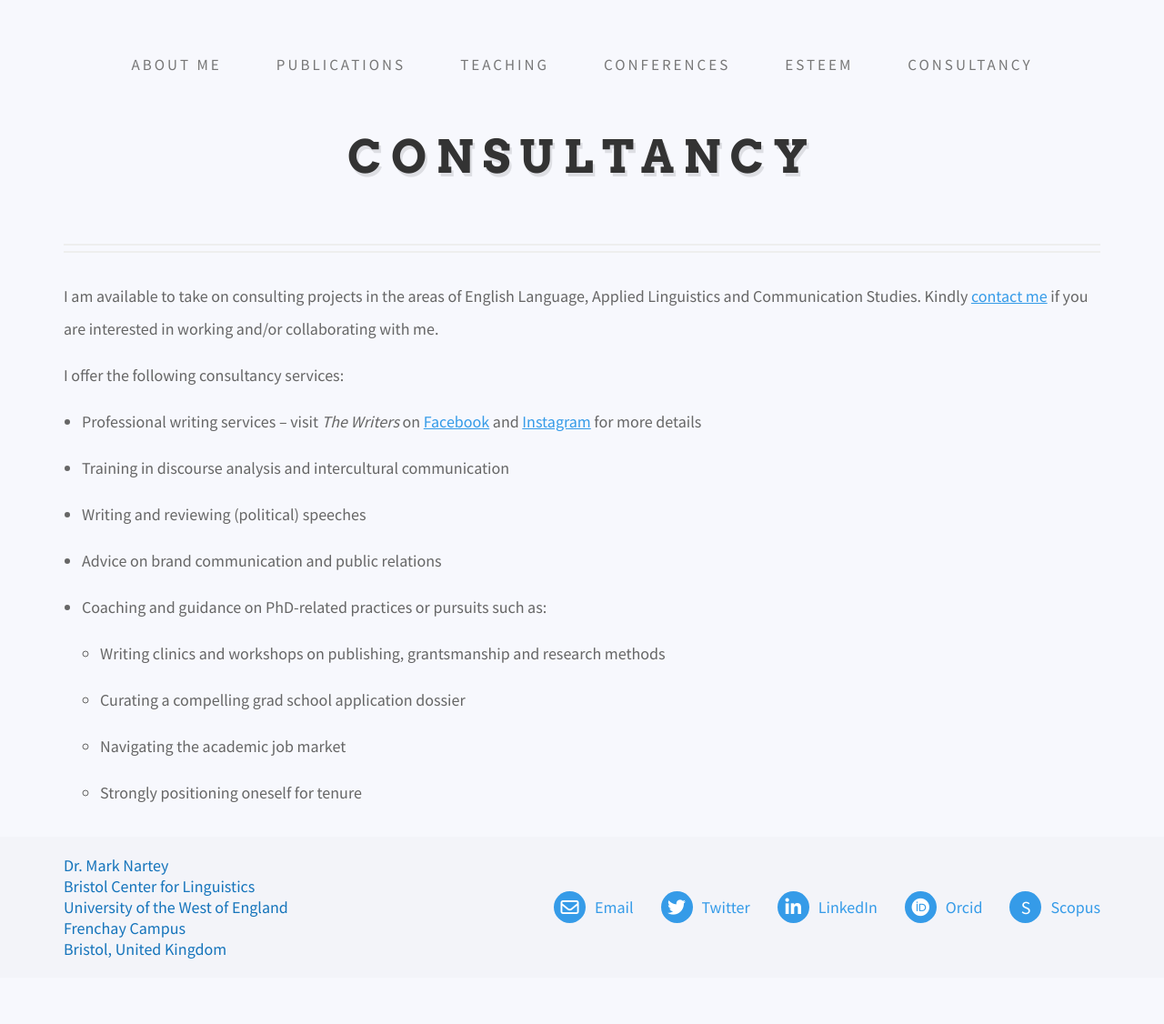
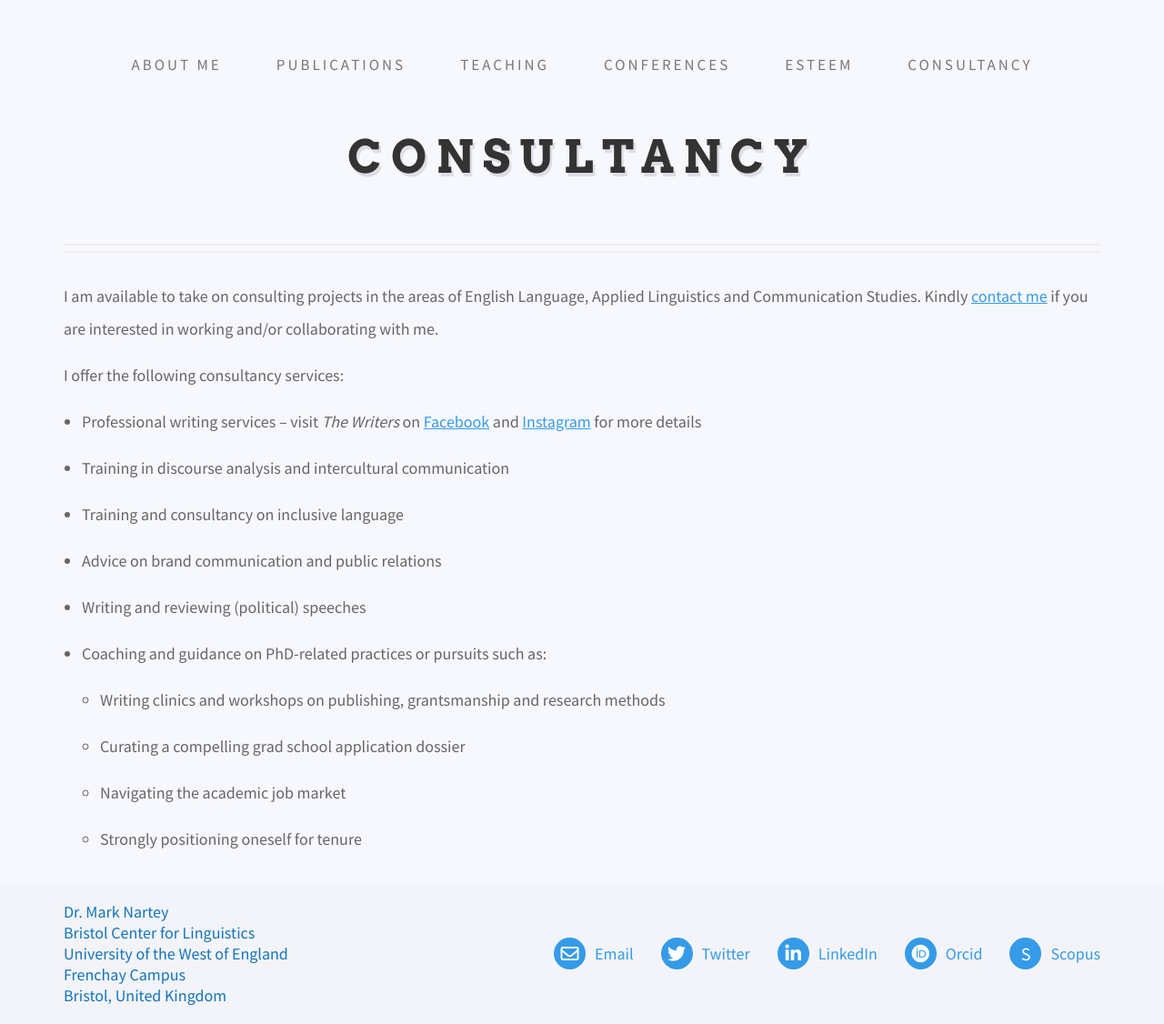
Before and after one commit to danielcornock/marknartey.com, a Jekyll site: the page built from _pages/consultancy.md, in a window 1280 px wide. Shown: the whole page at 91% size. Built offline with Jekyll 4.4.1, drawn with Linux system fonts in a browser that asks for light colours; nearby versions of some CDN libraries; before the commit the page ends 1075 px from its top, so only the background shows below that.

Commit message:
Update Pages “consultancy”

```diff
--- a/_pages/consultancy.md
+++ b/_pages/consultancy.md
@@ -10,8 +10,9 @@ I offer the following consultancy services:
 
 * Professional writing services – visit *The Writers* on [Facebook](https://www.facebook.com/Thewriters_gh-299715594001479) and [Instagram](https://www.instagram.com/thewriters_gh/) for more details
 * T﻿raining in discourse analysis and intercultural communication
+* T﻿raining and consultancy on inclusive language
+* Advice on brand communication and public relations
 * Writing and reviewing (political) speeches
-* Advice on brand communication and public relations
 * Coaching and guidance on PhD-related practices or pursuits such as:
 
   * Writing clinics and workshops on publishing, grantsmanship and research methods
```
